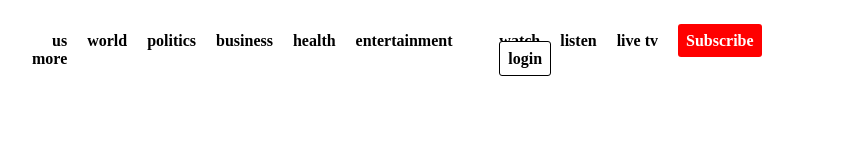
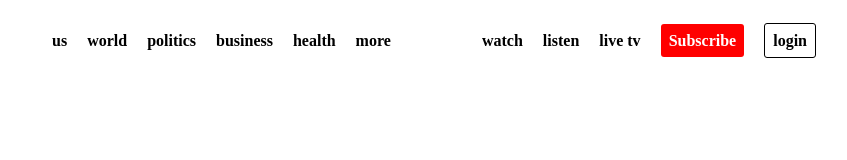
Before and after one commit to timi-07/prac, a plain HTML site: page index.html in a window 1280 px wide. Shown: the whole page, without its empty margins (216-1063 px from the left). Drawn offline with Linux system fonts and the light colour scheme.

Commit message:
Update index.html

```diff
--- a/index.html
+++ b/index.html
@@ -8,20 +8,20 @@
 </head>
 <body>
     <header>
-        <nav>
+        <nav class="navbar">
             <ul class="nav-left">
                 <li><button class="hamburger"><svg width="20px" height="100%" viewBox="0 0 24 24" fill="none" xmlns="http://www.w3.org/2000/svg">
                     <path d="M3 12H21M3 6H21M3 18H21" stroke="currentColor" stroke-width="2" stroke-linecap="round" stroke-linejoin="round"/>
                     </svg></button>
                 </li>
                 <!-- <li class="logo"><a href=""><img src="https://encrypted-tbn0.gstatic.com/images?q=tbn:ANd9GcSdFTgnLTk5jsGtr3t8POvrmlwA3LDWOwnBMg&s"></a></li> -->
-                <li class="movable"><a href="">us</a></li>
-                <li class="movable"><a href="">world</a></li>
+                <li><a href="">us</a></li>
+                <li><a href="">world</a></li>
                 <li class="movable"><a href="">politics</a></li>
                 <li class="movable"><a href="">business</a></li>
                 <li class="movable"><a href="">health</a></li>
                 <li class="movable"><a href="">entertainment</a></li>
-                <li class="movable"><a href="">more</a>
+                <li class="movable-container"><a href="">more</a>
                     <ul class="dropdown">
                         <li><a href="">style</a></li>
                         <li><a href="">travel</a></li>
@@ -30,13 +30,14 @@
                 </li>
             </ul>
             <ul class="nav-right">
-                <li class="movable">watch</li>
-                <li class="movable">listen</li>
-                <li class="movable">live tv</li>
-                <li><a class="subscribe" href="">Subscribe</a></li>
-                <li><a class="login" href="">login</a></li>
+                <li><a>watch</a></li>
+                <li><a>listen</a></li>
+                <li><a>live tv</a></li>
+                <li  ><a class="subscribe" href="">Subscribe</a></li>
+                <li ><a class="login" href="">login</a></li>
             </ul>
         </nav>
     </header>
+    <script src="script.js"></script>
 </body>
 </html>
```
